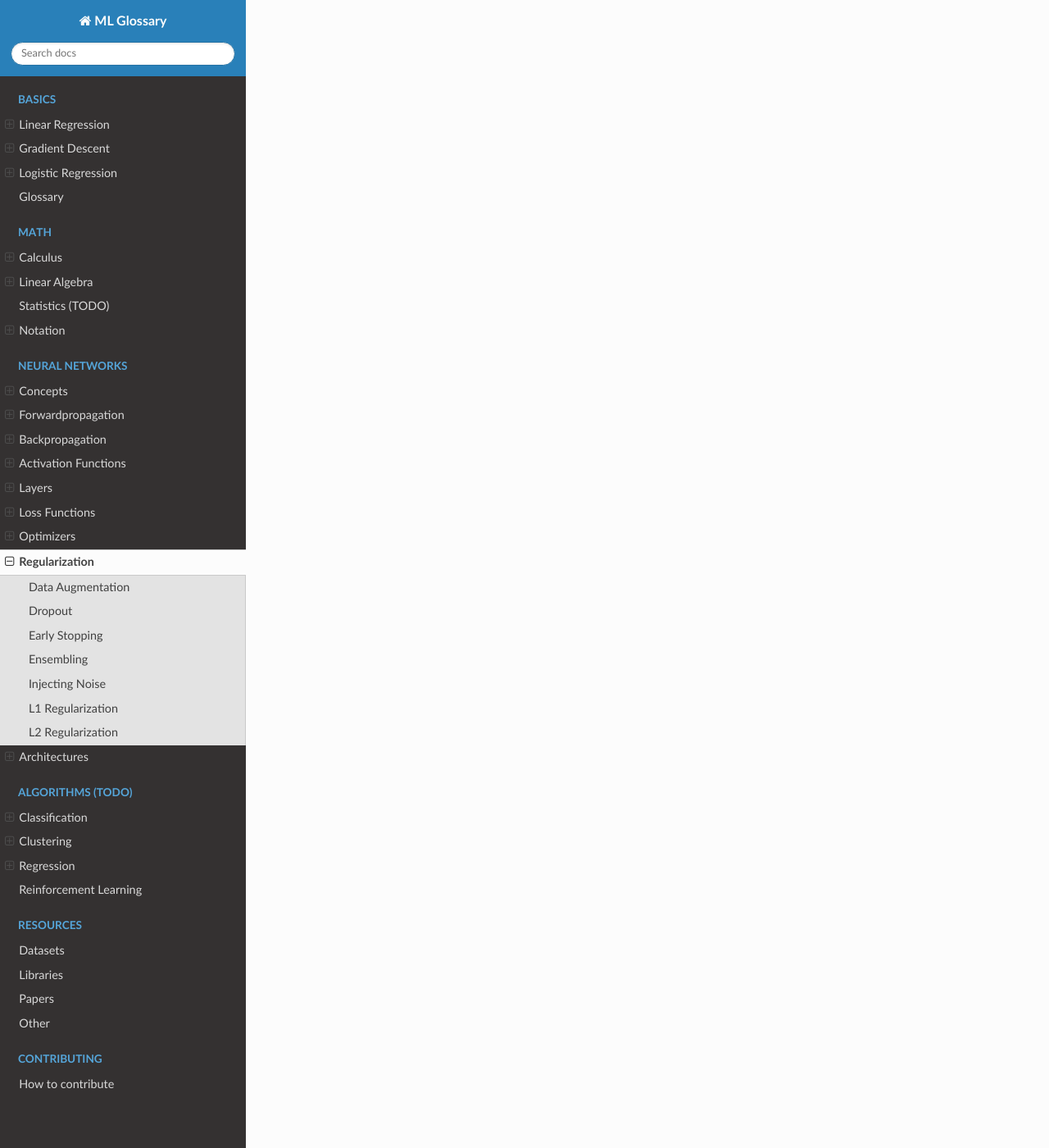
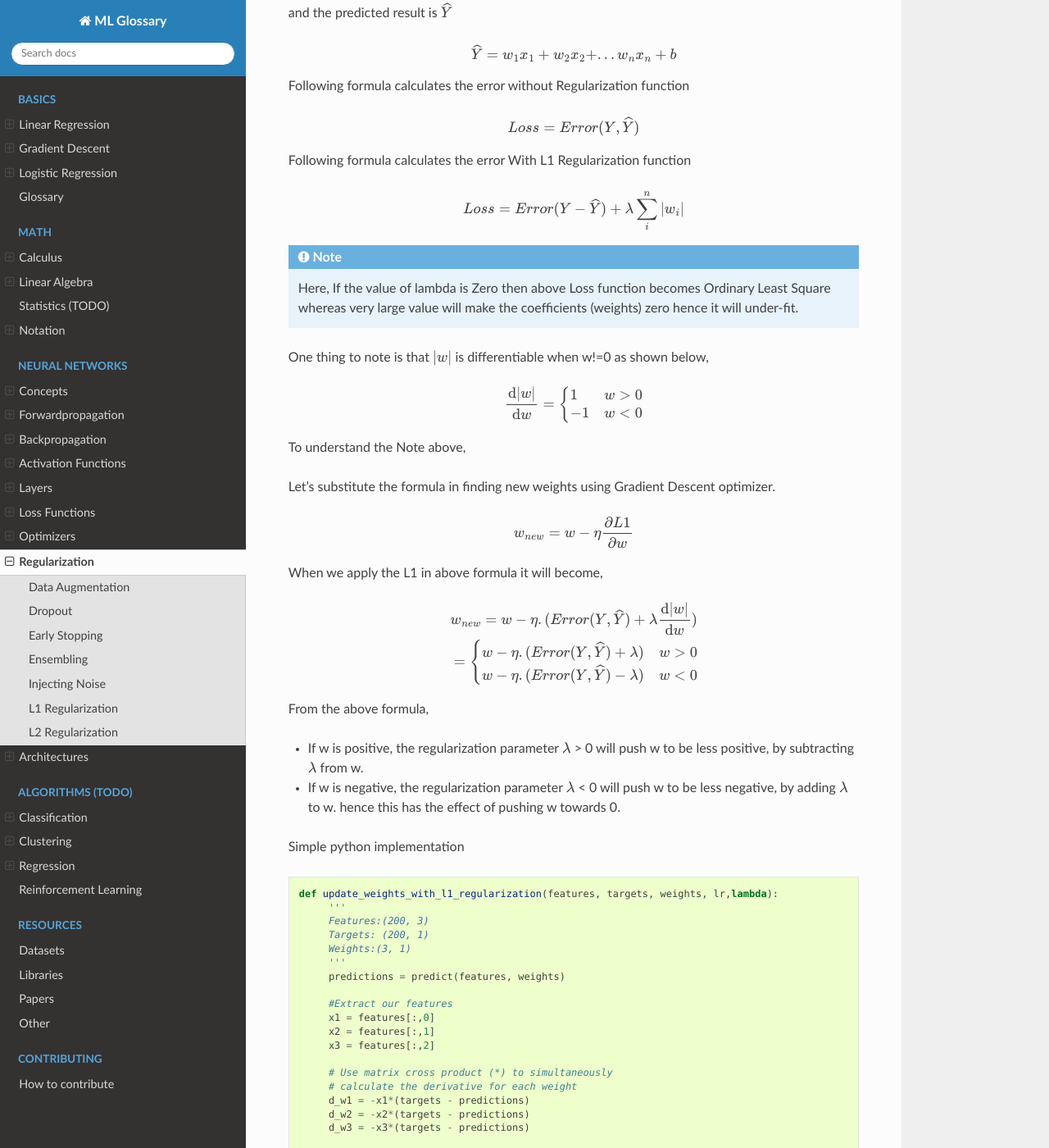
Before and after one commit to bfortuner/ml-glossary, a Sphinx documentation site: the page built from docs/regularization.rst, in a window 1280 px wide and 1400 px high, scrolled down 1432 px. Shown: the whole window at 82% size. Built offline with Sphinx 7.4.7 and the Read the Docs theme 2.0.0, drawn with Linux system fonts in a browser that asks for light colours; pages that are not in the unit, such as notebooks, are missing from menus; some of the changed text lies outside the part shown.

Commit message:
Added L1 Regularization  (#79)
Added details for L1 regularization

```diff
--- a/docs/regularization.rst
+++ b/docs/regularization.rst
@@ -6,7 +6,18 @@ Regularization
 
 .. contents:: :local:
 
-Techniques for combating overfitting and improving training.
+.. rubric:: What is overfitting?
+
+From Wikipedia `overfitting <https://en.wikipedia.org/wiki/Overfitting>`__ is,
+
+The production of an analysis that corresponds too closely or exactly to a particular set
+of data, and may therefore fail to fit additional data or predict future observations
+reliably
+
+.. rubric:: What is Regularization?
+
+It is a Techniques for combating overfitting and improving training.
+
 
 Data Augmentation
 =================
@@ -36,7 +47,109 @@ Be the first to `contribute! <https://github.com/bfortuner/ml-cheatsheet>`__
 L1 Regularization
 =================
 
-Be the first to `contribute! <https://github.com/bfortuner/ml-cheatsheet>`__
+A regression model that uses L1 regularization technique is called *Lasso Regression*.
+
+.. rubric:: Mathematical formula for L1 Regularization.
+
+Let's define a model to see how L1 Regularization works. For simplicity, We define a simple linear regression model Y with one independent variable.
+
+In this model, W represent Weight, b represent Bias.
+
+.. math::
+
+  W = w_1, w_2 . . . w_n
+
+  X = x_1, x_2 . . . x_n
+
+and the predicted result is :math:`\widehat{Y}`
+
+.. math::
+
+  \widehat{Y} =  w_1x_1 +  w_2x_2 + . . . w_nx_n + b
+
+Following formula calculates the error without Regularization function
+
+.. math::
+
+  Loss = Error(Y , \widehat{Y})
+
+Following formula calculates the error With L1 Regularization function
+
+.. math::
+
+  Loss = Error(Y - \widehat{Y}) + \lambda \sum_i^n |w_i|
+
+.. note::
+
+	Here, If the value of lambda is Zero then above Loss function becomes Ordinary Least Square whereas very large value will make the coefficients (weights) zero hence it will under-fit.
+
+One thing to note is that :math:`|w|` is differentiable when w!=0 as shown below,
+
+.. math::
+
+  \frac{\text{d}|w|}{\text{d}w} = \begin{cases}1 & w > 0\\-1 & w < 0\end{cases}
+
+To understand the Note above,
+
+Let's substitute the formula in finding new weights using Gradient Descent optimizer.
+
+.. math::
+
+   w_{new} = w - \eta\frac{\partial L1}{\partial w}
+
+When we apply the L1 in above formula it will become,
+
+.. math::
+
+   w_{new} = w - \eta. (Error(Y , \widehat{Y}) + \lambda\frac{\text{d}|w|}{\text{d}w})
+
+           = \begin{cases}w - \eta . (Error(Y , \widehat{Y}) +\lambda) & w > 0\\w - \eta . (Error(Y , \widehat{Y}) -\lambda) & w < 0\end{cases}
+
+From the above formula,
+
+- If w is positive, the regularization parameter :math:`\lambda` > 0 will push w to be less positive, by subtracting :math:`\lambda` from w.
+- If w is negative, the regularization parameter :math:`\lambda` < 0 will push w to be less negative, by adding :math:`\lambda` to w.  hence this has the effect of pushing w towards 0.
+
+Simple python implementation
+
+.. code-block:: python
+
+   def update_weights_with_l1_regularization(features, targets, weights, lr,lambda):
+        '''
+        Features:(200, 3)
+        Targets: (200, 1)
+        Weights:(3, 1)
+        '''
+        predictions = predict(features, weights)
+
+        #Extract our features
+        x1 = features[:,0]
+        x2 = features[:,1]
+        x3 = features[:,2]
+
+        # Use matrix cross product (*) to simultaneously
+        # calculate the derivative for each weight
+        d_w1 = -x1*(targets - predictions)
+        d_w2 = -x2*(targets - predictions)
+        d_w3 = -x3*(targets - predictions)
+
+        # Multiply the mean derivative by the learning rate
+        # and subtract from our weights (remember gradient points in direction of steepest ASCENT)
+
+        weights[0][0] = (weights[0][0] - lr * np.mean(d_w1) - lambda) if weights[0][0] > 0 else (weights[0][0] - lr * np.mean(d_w1) + lambda)
+        weights[1][0] = (weights[1][0] - lr * np.mean(d_w2) - lambda) if weights[1][0] > 0 else (weights[1][0] - lr * np.mean(d_w2) + lambda)
+        weights[2][0] = (weights[2][0] - lr * np.mean(d_w3) - lambda) if weights[2][0] > 0 else (weights[2][0] - lr * np.mean(d_w3) + lambda)
+
+        return weights
+
+.. rubric:: Use Case
+
+L1 Regularization (or varient of this concept) is a model of choice when the number of features are high, Since it provides sparse solutions. We can get computational advantage as the features with zero coefficients can simply be ignored.
+
+.. rubric:: Further reading
+
+- `Linear Regression  <https://ml-cheatsheet.readthedocs.io/en/latest/linear_regression.html>`_
+
 
 L2 Regularization
 =================
```
